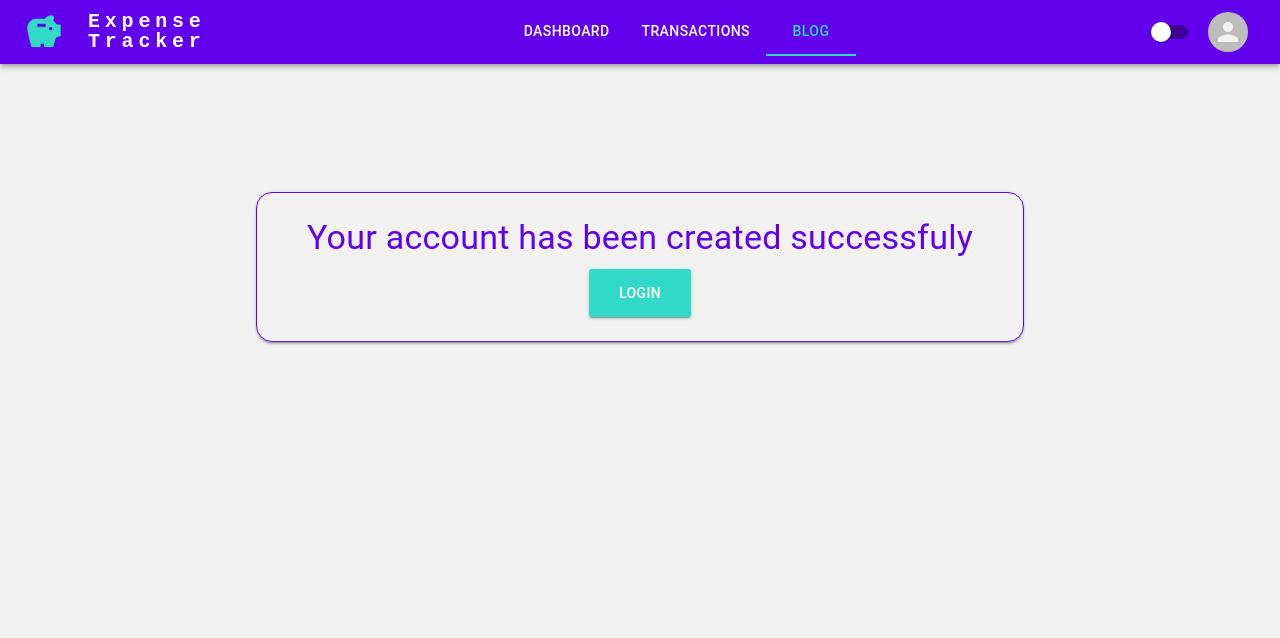
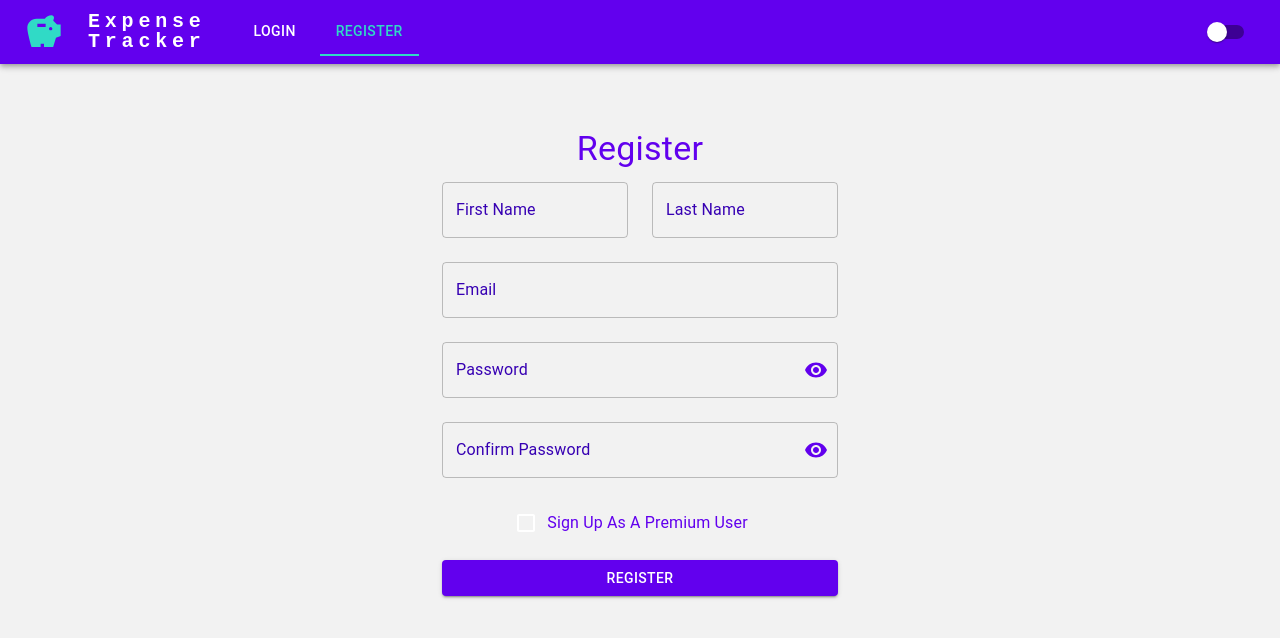
Before and after one commit to AndjelaBoltaKovacic/ExpenseTracker, a React (Create React App) app in the folder Expense Tracker - FE/: page /register in a window 1280 px wide. Shown: the top 638 px of the page. Built offline with nearby package versions, Linux system fonts and the light colour scheme.

Commit message:
Added priiledged routes

```diff
--- a/Expense Tracker - FE/src/common/menu/profile-menu.tsx
+++ b/Expense Tracker - FE/src/common/menu/profile-menu.tsx
@@ -1,9 +1,10 @@
 import { useState } from 'react';
 import { Tooltip, IconButton, Avatar, Menu, MenuItem, Typography, Divider } from '@mui/material';
-import { PROFILE_MENU_ITEMS } from '../../values/constants/profileMenu';
+import { useUserContext } from '../../contexts/userContext';
 
 export const ProfileMenu = () => {
   const [anchorElUser, setAnchorElUser] = useState<null | HTMLElement>(null);
+  const { user, logout } = useUserContext();
 
   const handleOpenUserMenu = (event: React.MouseEvent<HTMLElement>) => {
     setAnchorElUser(event.currentTarget);
@@ -35,13 +36,20 @@ export const ProfileMenu = () => {
         open={Boolean(anchorElUser)}
         onClose={handleCloseUserMenu}
       >
-                <Typography sx={{ textAlign: 'center', pb: 1 }} color='white' >Andjela</Typography>
+        <Typography sx={{ textAlign: 'center', pb: 1 }} color="white">
+          {user?.firstName}
+        </Typography>
         <Divider />
-                {PROFILE_MENU_ITEMS.map((item) => (
-                    <MenuItem key={item} onClick={handleCloseUserMenu}>
-                        <Typography color='white' textAlign="center">{item}</Typography>
+        <MenuItem>
+          <Typography color="white" textAlign="center">
+            Set Reminder
+          </Typography>
         </MenuItem>
-                ))}
+        <MenuItem>
+          <Typography color="white" textAlign="center" onClick={() => logout()}>
+            Logout
+          </Typography>
+        </MenuItem>
       </Menu>
     </>
   );
--- a/Expense Tracker - FE/src/common/navigation/navigation-bar.tsx
+++ b/Expense Tracker - FE/src/common/navigation/navigation-bar.tsx
@@ -1,36 +1,38 @@
-import {
-  AppBar,
-  Box,
-  Toolbar,
-  Container,
-} from '@mui/material';
+import { AppBar, Box, Toolbar, Container } from '@mui/material';
 import { Logo } from '../logo';
 import { Toggler } from '../toggler';
 import { ProfileMenu } from '../menu/profile-menu';
-import { MENU_ITEMS } from '../../values/constants/profileMenu';
+import { MENU_ITEMS, AUTH_MENU_ITEMS } from '../../values/constants/menu';
 import { NavTabs } from './nav-tabs';
 import BurgerMenu from '../menu/burger-menu';
+import { useUserContext } from '../../contexts/userContext';
 
 function NavigationBar() {
+  const { user } = useUserContext();
+
+  //NOTE: Filtering out paths that are only for premium users
+  const menuItems = !!user ? MENU_ITEMS.filter((item) => (user.premiumUser ? item : !item.isPremium)) : AUTH_MENU_ITEMS;
 
   return (
-    <AppBar position='static' color='inherit'>
-      <Container maxWidth='xl'>
+    <AppBar position="static" color="inherit">
+      <Container maxWidth="xl">
         <Toolbar disableGutters>
           <Logo isLargeScreen />
           <Box sx={{ flexGrow: 1, display: { xs: 'flex', md: 'none' } }}>
-            <BurgerMenu items={MENU_ITEMS} />
+            <BurgerMenu items={menuItems} />
           </Box>
           <Logo />
-          <Box sx={{ flexGrow: 1, display: { xs: 'none', md: 'flex' }, justifyContent: 'center' }}>
-            <NavTabs items={MENU_ITEMS} />
+          <Box sx={{ flexGrow: 1, display: { xs: 'none', md: 'flex' } }} ml={1}>
+            <NavTabs items={menuItems} />
           </Box>
           <Box sx={{ flexGrow: 0 }}>
             <Toggler />
           </Box>
-          <Box sx={{ flexGrow: 0 }}>
-            <ProfileMenu />
-          </Box>
+          {!!user && (
+            <Box sx={{ flexGrow: 0 }}>
+              <ProfileMenu />
+            </Box>
+          )}
         </Toolbar>
       </Container>
     </AppBar>
--- a/Expense Tracker - FE/src/helpers/common.ts
+++ b/Expense Tracker - FE/src/helpers/common.ts
@@ -1,3 +1,16 @@
 export const getLocationValue = (pathname: string) => {
-    return pathname === '/dashboard' ? 0 : pathname === '/transactions' ? 1 : 2;
+  switch (pathname) {
+    case '/dashboard':
+      return 0;
+    case '/transactions':
+      return 1;
+    case '/blog':
+      return 2;
+    case '/login':
+      return 0;
+    case '/register':
+      return 1;
+    default:
+      return 0;
+  }
 }
--- a/Expense Tracker - FE/src/pages/auth/register.tsx
+++ b/Expense Tracker - FE/src/pages/auth/register.tsx
@@ -33,7 +33,7 @@ function RegistrationForm() {
 
   return (
     <Loader isLoading={loading}>
-      {!data ? (
+      {data ? (
         <NoticeCard
           title="Your account has been created successfuly"
           buttonText="Login"
--- /dev/null
+++ b/Expense Tracker - FE/src/values/constants/menu.ts
@@ -0,0 +1,14 @@
+const MENU_ITEMS = [
+  { title: 'DASHBOARD', page: '/dashboard' },
+  { title: 'TRANSACTIONS', page: '/transactions' },
+  { title: 'BLOG', page: '/blog', isPremium: true },
+];
+
+const AUTH_MENU_ITEMS = [
+  { title: 'LOGIN', page: '/login' },
+  { title: 'REGISTER', page: '/register' },
+];
+
+const PROFILE_MENU_ITEMS = ['Set Reminder', 'Logout'];
+
+export { MENU_ITEMS, PROFILE_MENU_ITEMS, AUTH_MENU_ITEMS };
--- a/Expense Tracker - FE/src/values/constants/profileMenu.ts
+++ /dev/null
@@ -1,8 +0,0 @@
-const MENU_ITEMS = [
-  { title: 'DASHBOARD', page: '/dashboard' },
-  { title: 'TRANSACTIONS', page: '/transactions' },
-  { title: 'BLOG', page: '/blog' },
-];
-const PROFILE_MENU_ITEMS = ['Set Reminder', 'Logout'];
-
-export { MENU_ITEMS, PROFILE_MENU_ITEMS };
```
Also changed, not shown: Expense Tracker - FE/src/common/navigation/nav-tabs.tsx (+8 -5 lines). Lines whose indentation alone changed are shown as unchanged.
